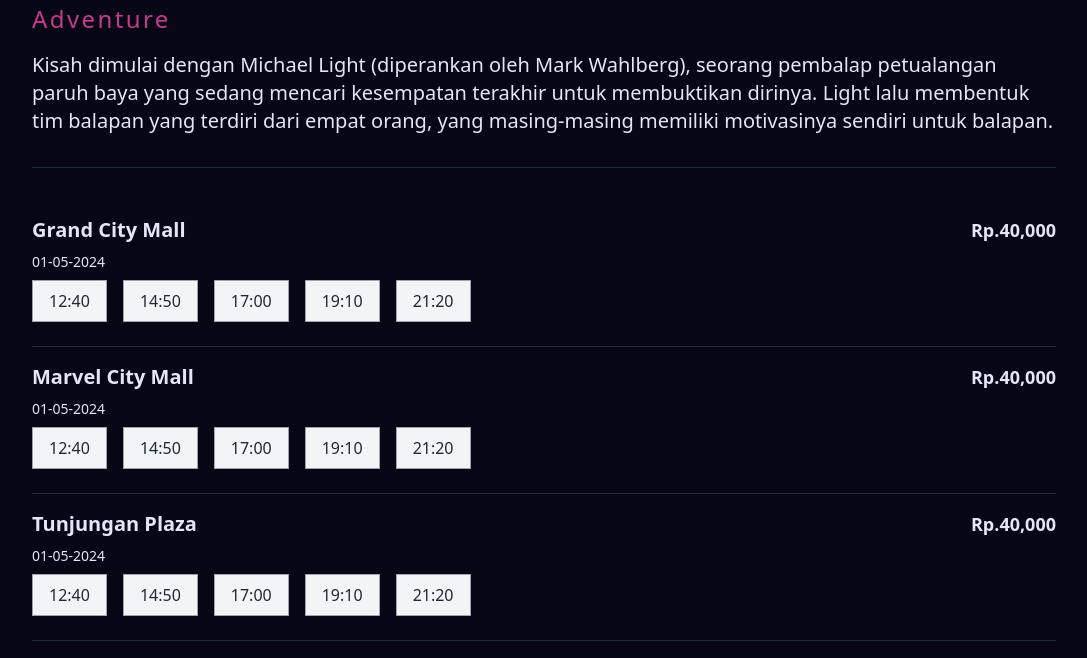
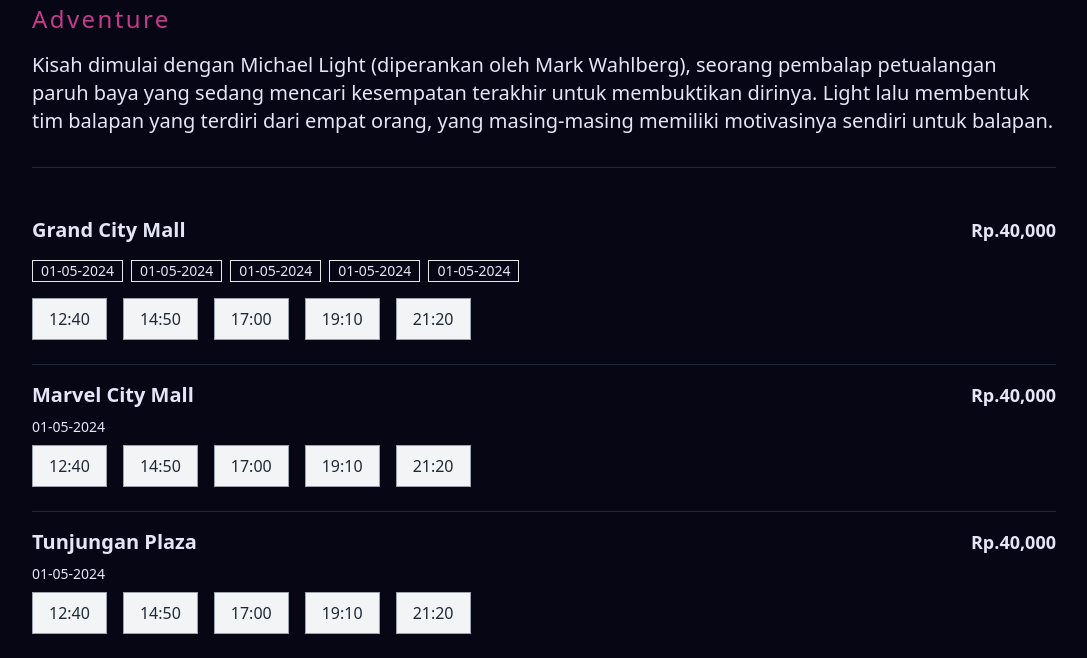
Before and after one commit to NandaAulya/web_bioskop, a PHP site: page /movie.php in a window 1280 px wide. Shown: the part 587-1245 px from the top of the page, without its empty margins (96-1183 px from the left). Run offline with PHP 8.4, Linux system fonts and the light colour scheme; some libraries are stand-ins or nearby versions.

Commit message:
[+]tfilm

```diff
--- a/movie.php
+++ b/movie.php
@@ -38,7 +38,13 @@
                         <a href="#" class="text-xl font-semibold capitalize">grand city mall</a>
                         <span class="text-lg font-semibold">Rp.40,000</span>
                     </div>
-                    <p class="mt-2 text-sm text-[#e4e5f7]">01-05-2024</p>
+                    <div class="flex py-2 space-x-2">
+                        <a href="#" class="mt-2 text-sm text-[#e4e5f7] px-2 border ">01-05-2024</a>
+                        <a href="#" class="mt-2 text-sm text-[#e4e5f7] px-2 border">01-05-2024</a>
+                        <a href="#" class="mt-2 text-sm text-[#e4e5f7] px-2 border">01-05-2024</a>
+                        <a href="#" class="mt-2 text-sm text-[#e4e5f7] px-2 border">01-05-2024</a>
+                        <a href="#" class="mt-2 text-sm text-[#e4e5f7] px-2 border">01-05-2024</a>
+                    </div>
                     <div class="flex py-2 space-x-4">
                         <a href="#" class="py-2 px-4 border border-gray-400 bg-gray-100 text-gray-800 hover:bg-[#9398e0]">12:40</a>
                         <a href="#" class="py-2 px-4 border border-gray-400 bg-gray-100 text-gray-800 hover:bg-[#9398e0]">14:50</a>
--- a/playing.php
+++ b/playing.php
@@ -10,7 +10,12 @@
 
 <body style="background-color: #060614">
     <?php include 'src/component/utils/nav.php' ?>
+<div class="text-4xl font-bold text-right mr-10 text-[#9398e0] uppercase mt-10">
+      <p>
+        tes
+    </p>
     <?php include 'src/component/movie/cards.php'?>
+    </div>
 </body>
 
 </html>
```
Also changed, not shown: theater.php (+6 -4 lines).
